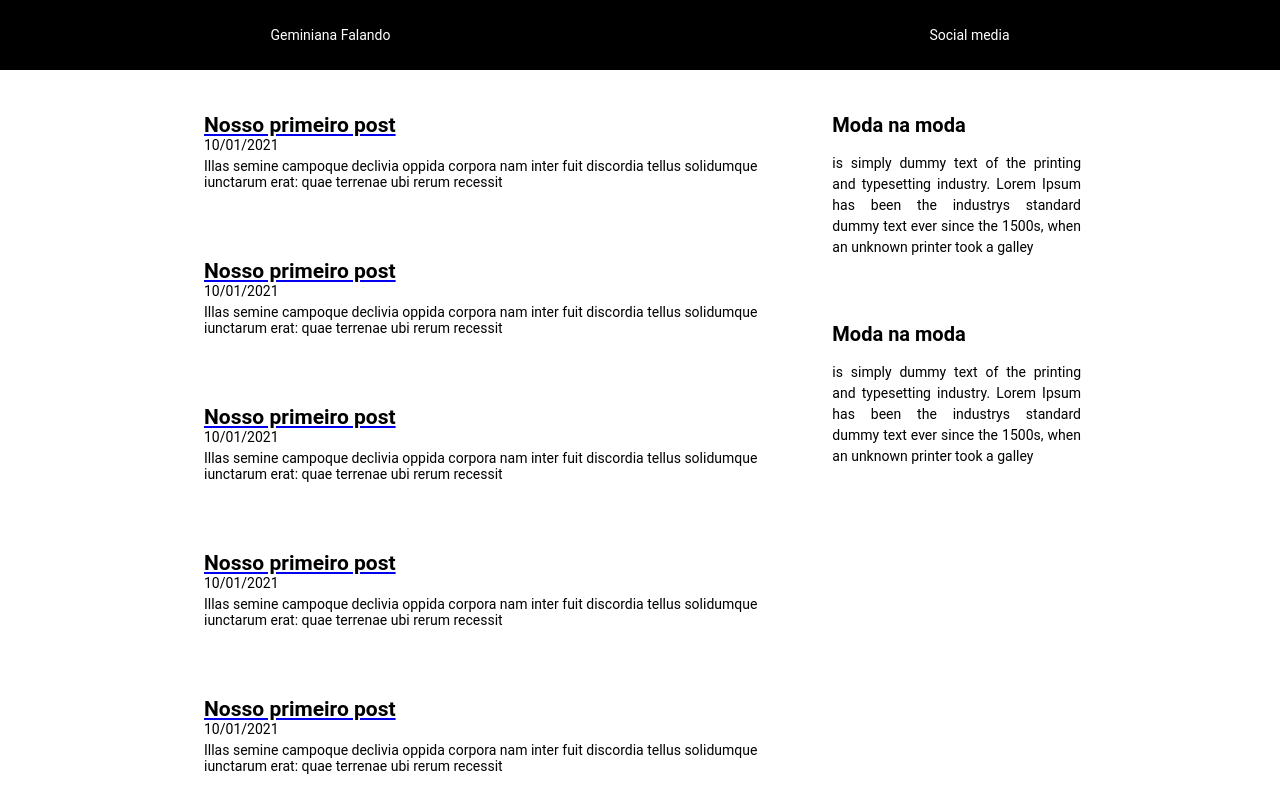
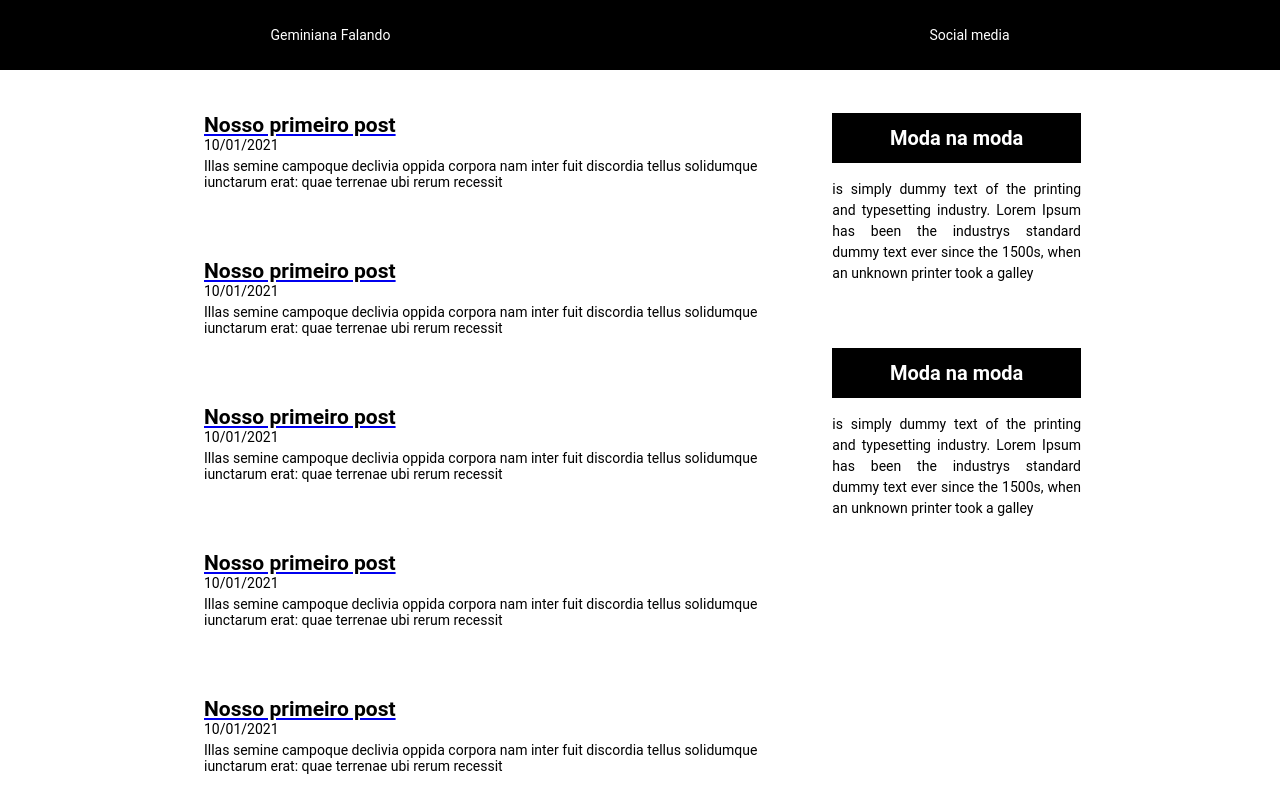
Before and after one commit to Renatojr2/blog_gatsby, a Gatsby site: page / in a window 1280 px wide. Shown: the top 806 px of the page. Built offline with nearby package versions, Linux system fonts and the light colour scheme; Gatsby itself is replaced by a stand-in of ours.

Commit message:
first commit

```diff
--- /dev/null
+++ b/public/page-data/nosso-primeiro-post copy 5/page-data.json
@@ -0,0 +1 @@
+{"componentChunkName":"component---src-templates-post-jsx","path":"/nosso-primeiro-post copy 5","result":{"pageContext":{"slug":"/nosso-primeiro-post copy 5/","source":"posts"}},"staticQueryHashes":["4008364368"]}
--- a/src/components/layout/index.js
+++ b/src/components/layout/index.js
@@ -1,3 +1,3 @@
 import { fromPairs } from "lodash";
 
-export {default} from './layout'
+export {default} from './Layout'
--- a/src/components/sidebar/styles.js
+++ b/src/components/sidebar/styles.js
@@ -10,6 +10,13 @@ export const Sidebar = styled.div`
 export const SidebarTitle = styled.h3`
   font-size: 20px;
   font-weight: bold;
+  background: #000;
+  height: 50px ;
+  color: #fff;
+
+  display: flex;
+  justify-content: center;
+  align-items: center;
 `
 export const SidebarDescription = styled.p`
   text-align: justify;
--- a/src/templates/Post.jsx
+++ b/src/templates/Post.jsx
@@ -1,6 +1,6 @@
 // src/templates/post.jsx
 import React from "react";
-import Layout from "../components/Layout";
+import Layout from "../components/layout";
 
 export default ({ data }) => (
   <Layout>
```
Also changed, not shown: 1 other file.
